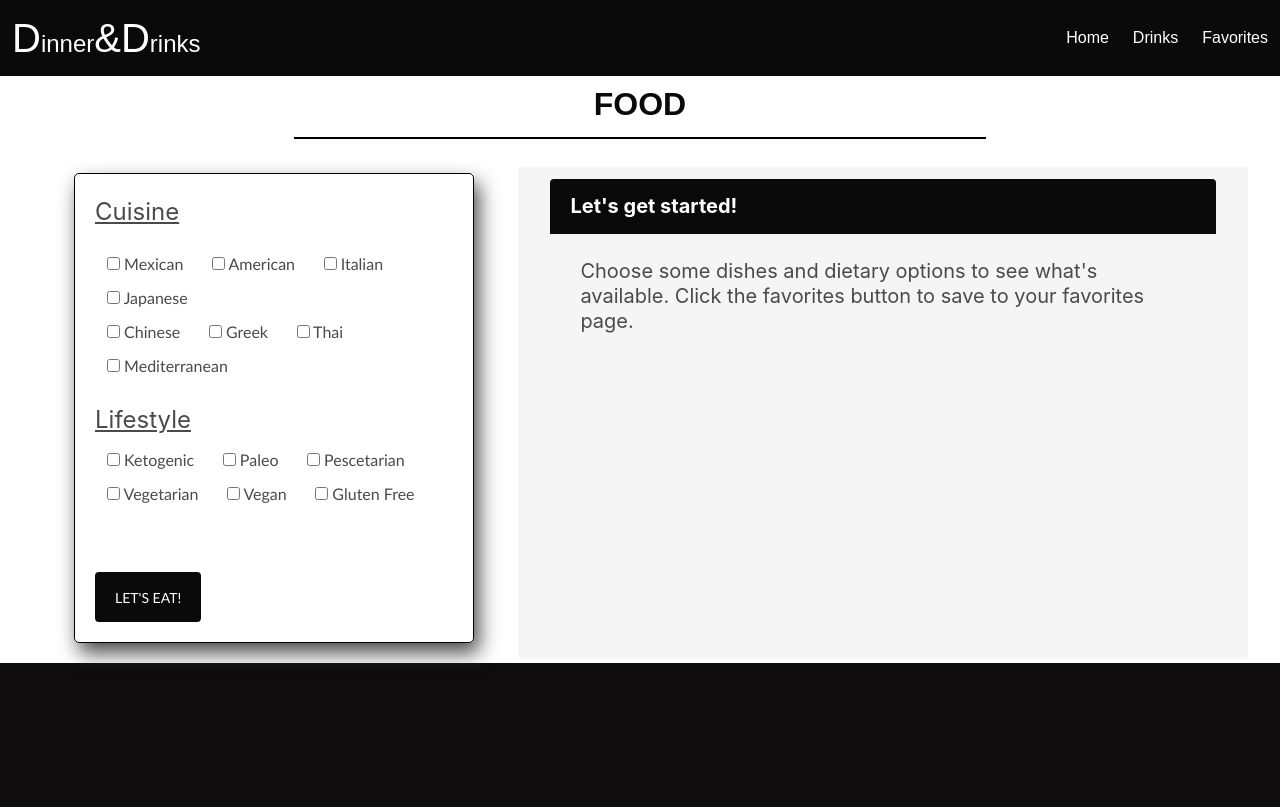
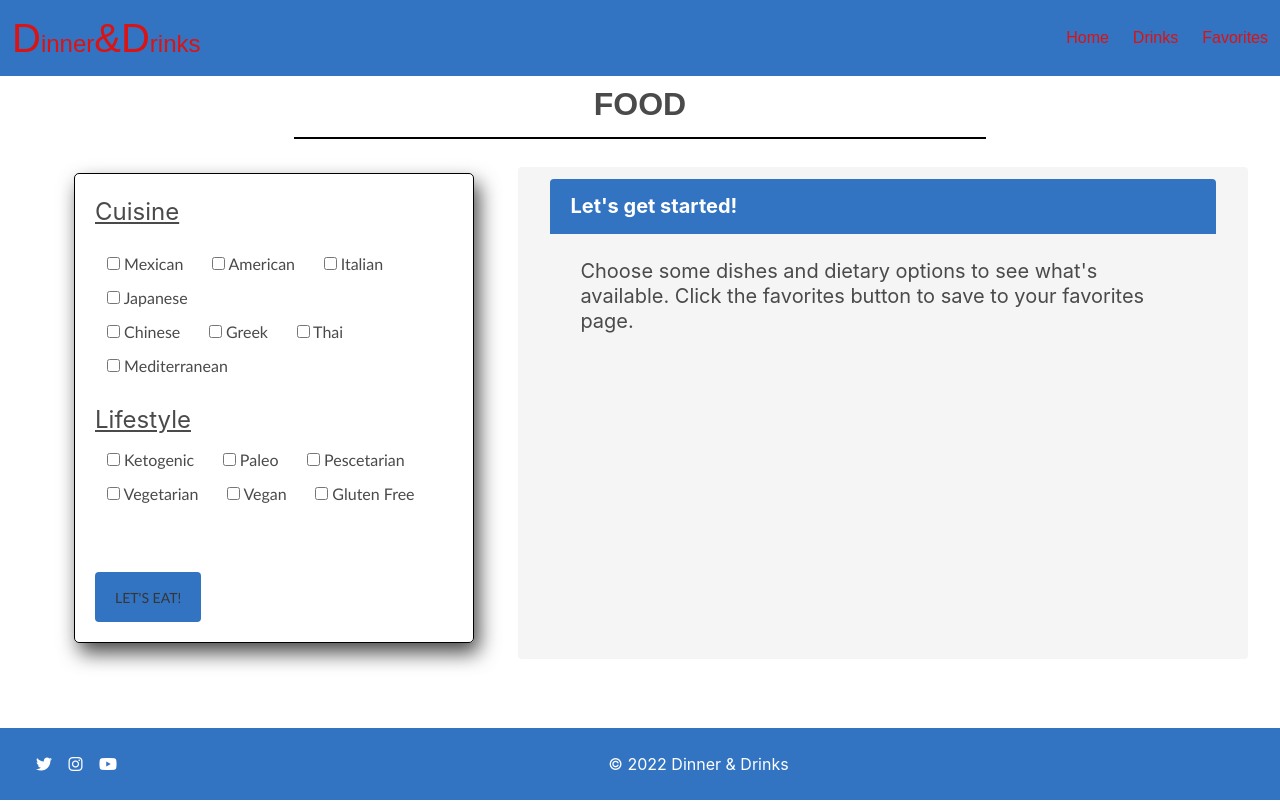
Before and after one commit to sophiehomer/dinner_and_drinks, a plain HTML site: page index.html in a window 1280 px wide. Drawn offline with nearby package versions, Linux system fonts and the light colour scheme.

Commit message:
added root variable to css

```diff
--- a/assests/js/drinkIndex.js
+++ b/assests/js/drinkIndex.js
@@ -69,7 +69,7 @@ async function makeCard(data, attachingEl) {
         messageEl.classList.add("message", "result-cards");
         // create message header element and attach to message element
         const messageHeaderEl = document.createElement("div");
-        messageHeaderEl.classList.add("message-header", "has-background-black");
+        messageHeaderEl.classList.add("message-header");
         // create title for message element and attach to header
         const title = document.createElement("p");
         title.textContent = data.drinks[i].strDrink;
@@ -127,7 +127,7 @@ async function makeCard(data, attachingEl) {
 
         // Create and append the Footer
         const footerEl = document.createElement("footer");
-        footerEl.classList.add("card-footer", "has-background-black");
+        footerEl.classList.add("card-footer");
         const paragraphEl = document.createElement("p");
         paragraphEl.classList.add("card-footer-item");
         const buttonEl = document.createElement("button");
--- a/assests/js/index.js
+++ b/assests/js/index.js
@@ -92,7 +92,7 @@ async function makeCard(data, attachingEl) {
         articleEl.classList.add("message");
         // Create header Element, Content, and Append
         const headerEl = document.createElement("div");
-        headerEl.classList.add("message-header", "has-background-black");
+        headerEl.classList.add("message-header");
         const recipeName = document.createElement("p");
         recipeName.textContent = data.results[i].title;
         headerEl.appendChild(recipeName);
@@ -142,7 +142,7 @@ async function makeCard(data, attachingEl) {
 
         // Create and append the Footer
         const footerEl = document.createElement("footer");
-        footerEl.classList.add("card-footer", "has-background-black");
+        footerEl.classList.add("card-footer");
         const paragraphEl = document.createElement("p");
         paragraphEl.classList.add("card-footer-item");
         const buttonEl = document.createElement("button");
--- a/assests/styles/styles.css
+++ b/assests/styles/styles.css
@@ -1,6 +1,13 @@
+:root {
+  --primary-color: rgb(50, 115, 194);
+  --seconary-color: rgb(220, 19, 19);
+}
+html {
+  background-color: var(--secondary-color);
+}
 
-html {
-  background-color: #fff;
+.message-header, .card-footer, .navbar-menu {
+  background-color: var(--primary-color);
 }
 
 header {
@@ -9,19 +16,20 @@ header {
   top: 0;
   z-index: 5;
   padding-bottom: 10px;
+
 }
 
-nav{
-  background-color: rgb(14, 12, 12);
+.navbar{
+  background-color: var(--primary-color);
 }
 
 .title {
-  color: #ffff;
+  color: var(--secondary-color);
   font-family: Didot, sans-serif;
 }
 
 nav h1 {
-  color: #ffff;
+  color: var(--secondary-color);
   font-family: calibri, sans-serif;
 }
 
@@ -32,6 +40,7 @@ nav h1 {
 .button {
   border: 0px;
   font-size: 12px;
+  background-color: var(--primary-color);
 }
 
 .button:hover {
@@ -40,22 +49,25 @@ nav h1 {
 
 h3 {
   font-family: calibri, sans-serif;
-  color: #fff;
+  color: var(--secondary-color);
   font-size: 14px;
 }
 
 .footer {
-    background-color: rgb(14, 12, 12);
-    height:auto;
+    background-color: var(--primary-color);
+    position:fixed;
+    bottom: 0;
+    width: 100%;
+    padding: 0;
 }
 
 .favorites:active, .favorites:focus {
   background-color: rgb(199, 71, 32);
-  color: black;
+  color: var(--primary-color);
 
 }
 .navbar-item, .logo {
-  color: white;
+  color: var(--seconary-color);
   font-family: Didot, sans-serif;
 }
 
--- a/index.html
+++ b/index.html
@@ -14,7 +14,7 @@
 <body>
     <!-- Navigation -->
     <header>
-        <nav class="navbar has-background-black" role="navigation" aria-label="main navigation">
+        <nav class="navbar" role="navigation" aria-label="main navigation">
             <div class="navbar-brand">
                 <a class="navbar-item" href="#">
                     <div class="logo">
@@ -30,7 +30,7 @@
                     <span aria-hidden="true"></span>
                 </a>
             </div>
-            <div id="navbarBasicExample" class="navbar-menu has-background-black">
+            <div id="navbarBasicExample" class="navbar-menu">
                 <div class="navbar-end">
                     <a class="navbar-item" href="#">
                         Home
@@ -47,7 +47,7 @@
     </header>
     <!-- Main Form -->
     <main class="container">
-        <h2 class="title has-text-centered has-text-black page-title">FOOD</h2>
+        <h2 class="title has-text-centered page-title">FOOD</h2>
         <div class="columns is-variable is-8">
             <aside class="column">
                 <div id="form">
@@ -125,7 +125,7 @@
                                     </div>
                                 </div>
 
-                                <button type="submit" class="button is-medium mt-4 has-background-black"
+                                <button type="submit" class="button is-medium mt-4"
                                     id="search_food">
                                     <h3>LET'S EAT!</h3>
                                 </button>
@@ -133,7 +133,7 @@
             </aside>
             <!-- display the results as cards -->
             <article id="results" class="message column mt-4 mb-4 is-three-fifths is-medium">
-                <div class="message-header has-background-black">
+                <div class="message-header">
                     <p>Let's get started!</p>
                 </div>
                 <div class="message-body subtitle mr-4">
@@ -143,8 +143,16 @@
         </div>
     </main>
     <!--end of container-->
-    <footer class="footer">
-    </footer>
+    <footer class="level is-mobile pt-5 pb-5 mb-0 footer">
+        <div class="footer-left pl-5">
+            <i class="fab fa-twitter has-text-white pl-3"></i>
+            <i class="fab fa-instagram has-text-white pl-3"></i>
+            <i class="fab fa-youtube has-text-white pl-3"></i>
+        </div>
+        <div class="level-item has-text-centered has-text-white">
+            <h4>&copy; 2022 Dinner & Drinks</h4>
+        </div>
+        </footer>
     <script src="assests/js/index.js"></script>
 </body>
 
```
Also changed, not shown: assests/js/favorites.js (+4 -4 lines), drinkIndex.html (+14 -6 lines), favorites.html (+12 -2 lines).
